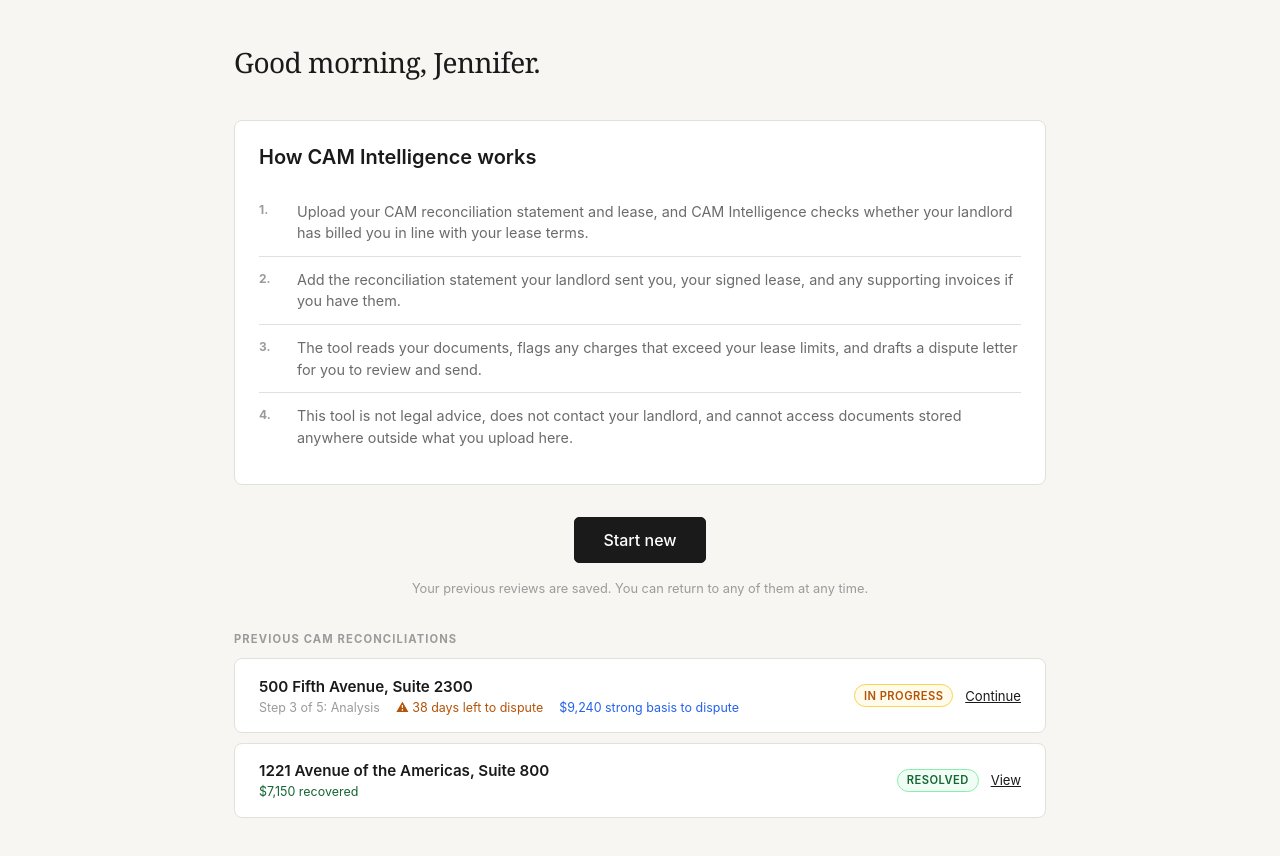
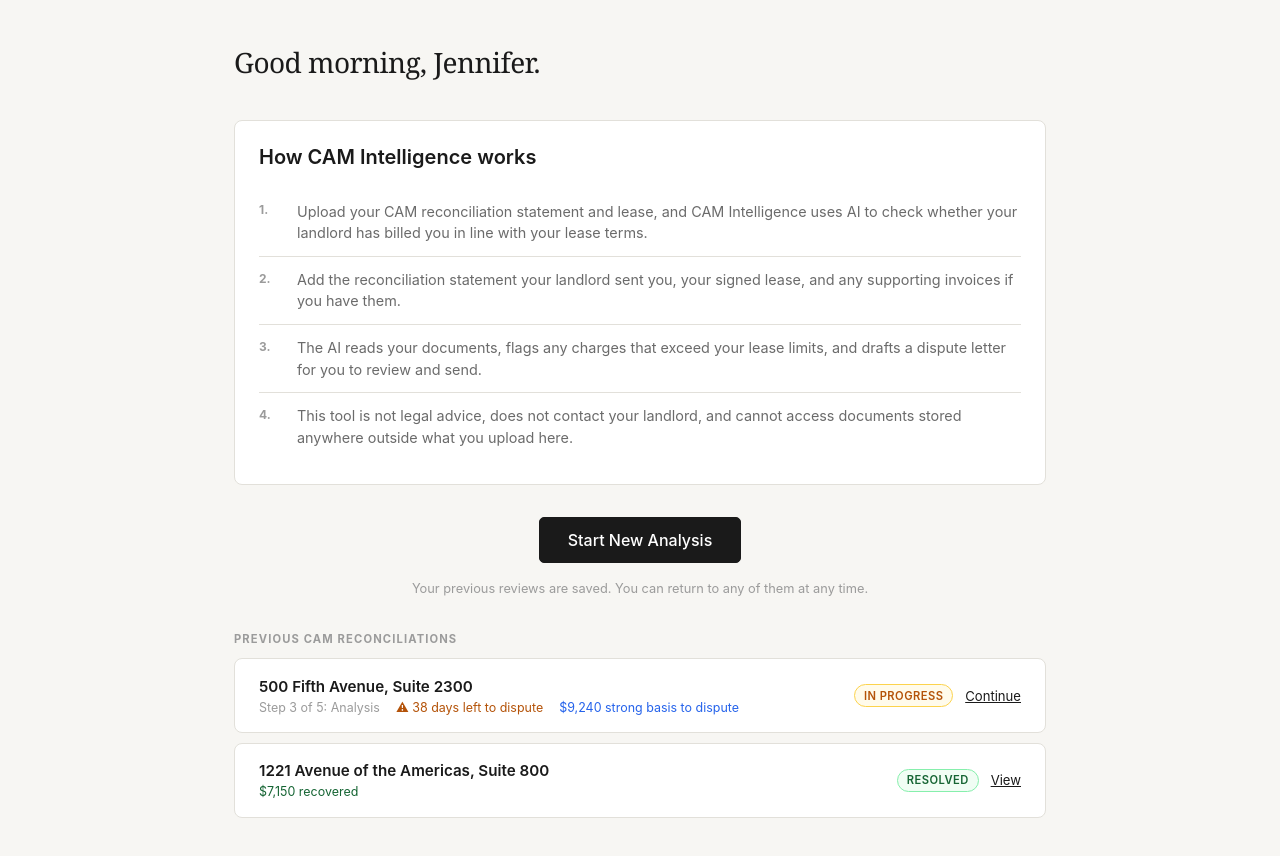
Before and after one commit to DanielJLester/CAM-Reconciliation-Intelligence, a plain HTML site: page index.html in a window 1280 px wide. Both pictures are taken after a click on the button "Sign in". Shown: the part 62-918 px from the top of the page. Drawn offline with Linux system fonts and the light colour scheme.

Commit message:
deploy: c7553ccb61503e699e62da50538e2c5d32e227d5

```diff
--- a/index.html
+++ b/index.html
@@ -285,14 +285,14 @@
     <div class="card">
       <h2 style="margin-bottom:1rem">How CAM Intelligence works</h2>
       <div class="how-steps">
-        <div class="how-step"><div class="how-step-num">1.</div><div>Upload your CAM reconciliation statement and lease, and CAM Intelligence checks whether your landlord has billed you in line with your lease terms.</div></div>
+        <div class="how-step"><div class="how-step-num">1.</div><div>Upload your CAM reconciliation statement and lease, and CAM Intelligence uses AI to check whether your landlord has billed you in line with your lease terms.</div></div>
         <div class="how-step"><div class="how-step-num">2.</div><div>Add the reconciliation statement your landlord sent you, your signed lease, and any supporting invoices if you have them.</div></div>
-        <div class="how-step"><div class="how-step-num">3.</div><div>The tool reads your documents, flags any charges that exceed your lease limits, and drafts a dispute letter for you to review and send.</div></div>
+        <div class="how-step"><div class="how-step-num">3.</div><div>The AI reads your documents, flags any charges that exceed your lease limits, and drafts a dispute letter for you to review and send.</div></div>
         <div class="how-step"><div class="how-step-num">4.</div><div>This tool is not legal advice, does not contact your landlord, and cannot access documents stored anywhere outside what you upload here.</div></div>
       </div>
     </div>
     <div class="mt-4" style="text-align:center">
-      <button class="btn btn-primary btn-lg" onclick="startNewReview()">Start new</button>
+      <button class="btn btn-primary btn-lg" onclick="startNewReview()">Start New Analysis</button>
       <p class="text-faint mt-2">Your previous reviews are saved. You can return to any of them at any time.</p>
     </div>
     <div class="mt-4">
@@ -432,7 +432,7 @@
     <p class="text-faint text-right mt-2">Running the review usually takes about 30 seconds.</p>
     <div class="flex-end mt-1">
       <button class="btn btn-secondary" onclick="goTo('screen-upload')">Back to documents</button>
-      <button class="btn btn-primary" onclick="startLoading()">Run the review</button>
+      <button class="btn btn-primary" onclick="startLoading()">✦ Run AI Analysis</button>
     </div>
   </div>
 </div>
```
